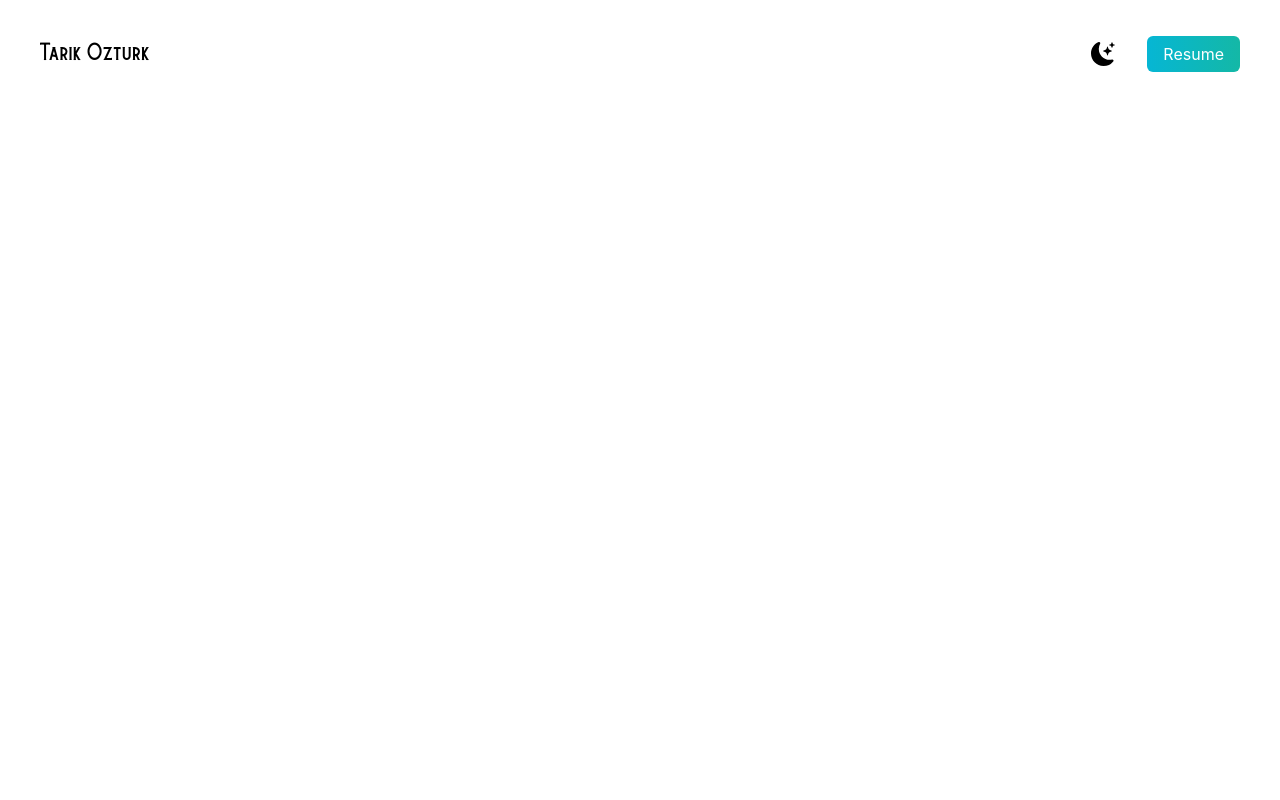
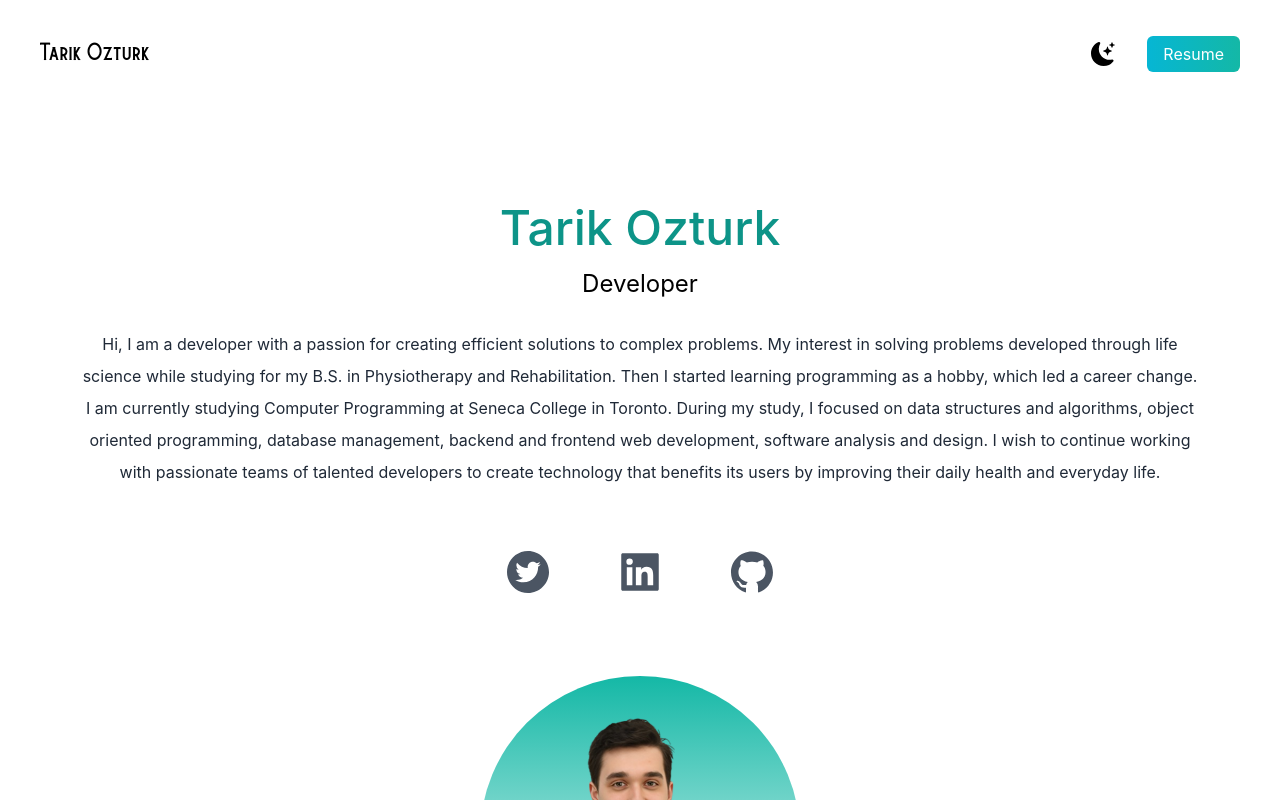
Before and after one commit to tarikozturk017/portfolio, a Next.js app in the folder portfolio/: page / in a window 1280 px wide. Shown: the top 800 px of the page. Built offline with nearby package versions, Linux system fonts and the light colour scheme.

Commit message:
homepage

```diff
--- a/portfolio/pages/index.js
+++ b/portfolio/pages/index.js
@@ -1,5 +1,8 @@
 import Head from 'next/head'
 import {BsFillMoonStarsFill} from 'react-icons/bs'
+import {AiFillTwitterCircle, AiFillLinkedin, AiFillGithub} from 'react-icons/ai'
+import Image from 'next/image';
+import tarikPic from "../public/tarik-pic.png"
 
 export default function Home() {
   return (
@@ -22,7 +25,30 @@ export default function Home() {
               <li><a className='bg-gradient-to-r from-cyan-500 to-teal-500 text-white px-4 py-2 rounded-md ml-8' href="#">Resume</a></li>
             </ul>
           </nav>
+          <div className='text-center p-10'>
+            <h2 className='text-5xl py-2 text-teal-600 font-medium'>Tarik Ozturk</h2>
+            <h3 className='text-2xl py-2'>Developer</h3>
+            <p className='text-md py-5 leading-8 text-gray-800'>Hi, I am a developer with a passion for creating efficient solutions to complex problems.
+              My interest in solving problems developed through life science while studying for my B.S. in
+              Physiotherapy and Rehabilitation. Then I started learning programming as a hobby, which led a
+              career change. I am currently studying Computer Programming at Seneca College in Toronto. During
+              my study, I focused on data structures and algorithms, object oriented programming, database management,
+              backend and frontend web development, software analysis and design. I wish to continue working with
+              passionate teams of talented developers to create technology that benefits its users by improving their
+              daily health and everyday life.</p>
+          </div>
+          <div className='text-5xl flex justify-center gap-16 text-gray-600'>
+            <AiFillTwitterCircle />
+            <AiFillLinkedin />
+            <AiFillGithub />
+          </div>
+          <div className="mx-auto bg-gradient-to-b from-teal-500 rounded-full w-80 h-80 relative overflow-hidden mt-20 md:h-84 md:w-84">
+              <Image src={tarikPic} layout="fill" objectFit="cover" />
+            </div>
         </section>
+
+
+
       </main>
     </div>
   );
```
Also changed, not shown: portfolio/public/dev-ed-wave.png (deleted), portfolio/public/tarik-pic.png (added).
